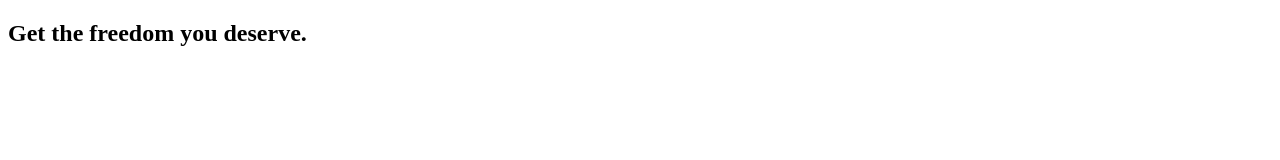
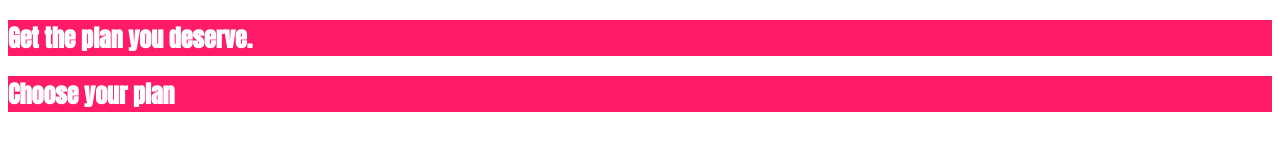
Before and after one commit to irenapopova/SASS-PRACTICE, a plain HTML site: page intro-to-sass/original_01/index.html in a window 1280 px wide. Drawn offline with Linux system fonts and the light colour scheme.

Commit message:
style added

```diff
--- a/intro-to-sass/original_01/index.html
+++ b/intro-to-sass/original_01/index.html
@@ -6,12 +6,17 @@
     <meta http-equiv="X-UA-Compatible" content="ie=edge">
     <title>uHost</title>
     <link rel="shortcut icon" href="favicon.png">
-</head>
+    <link href="https://fonts.googleapis.com/css?family=Anton&display=swap" rel="stylesheet">
+    <link rel="stylesheet" href="main.css">
 
 <body>
     <main>
+        <!---I can assign id to the sections -->
         <section>
-            <h1>Get the freedom you deserve.</h1>
+            <h1>Get the plan you deserve.</h1>
+        </section>
+        <section>
+            <h1>Choose your plan </h1>
         </section>
     </main>
 </body>
--- /dev/null
+++ b/intro-to-sass/original_01/main.css
@@ -0,0 +1,13 @@
+section {
+    background: #ff1b68;
+}
+
+/* SELECTOR - h1 */
+
+
+h1 {
+    color: white;
+    font-family: 'Anton', sans-serif;
+    /* sens-serif is a browser default font */
+
+}
```
Also changed, not shown: intro-to-sass/original_01/NOTES.md (added), 1 other file.
